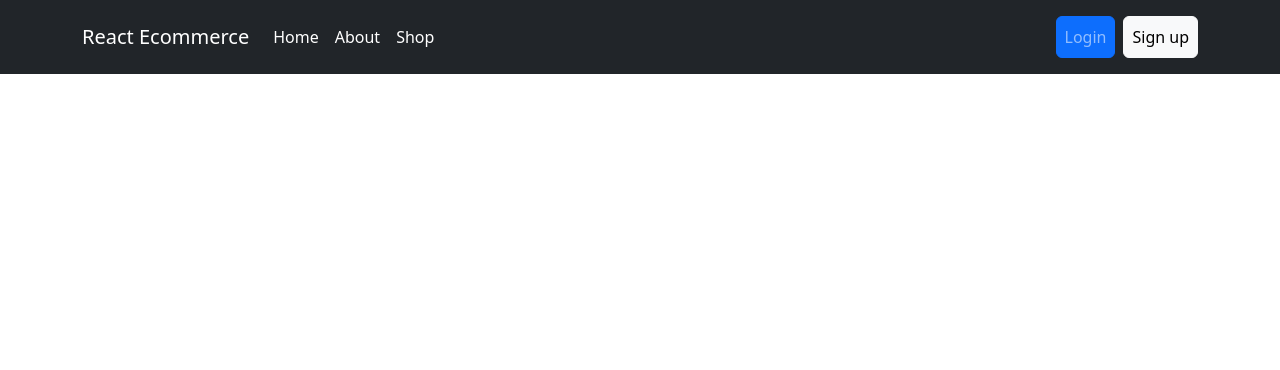
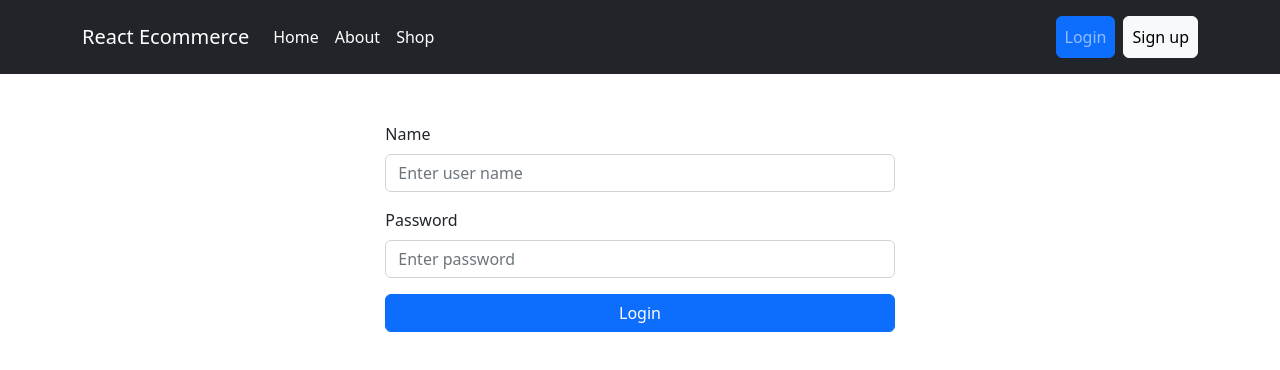
Before and after one commit to tarikwaleed/React-Ecommerce, a React (Create React App) app: page /login in a window 1280 px wide. Shown: the top 370 px of the page. Built offline with nearby package versions, Linux system fonts and the light colour scheme.

Commit message:
setting up login/register forms designs

```diff
--- a/package.json
+++ b/package.json
@@ -11,6 +11,7 @@
     "react": "^18.2.0",
     "react-bootstrap": "^2.7.2",
     "react-dom": "^18.2.0",
+    "react-hook-form": "^7.43.3",
     "react-router-dom": "^6.8.2",
     "react-scripts": "5.0.1",
     "web-vitals": "^2.1.4"
--- a/src/App.js
+++ b/src/App.js
@@ -5,6 +5,8 @@ import About from './components/about/about'
 import Shop from './components/shop/shop';
 import { BrowserRouter, Routes, Route } from "react-router-dom";
 import ProductDetails from './components/product_details/product_details';
+import LoginForm from './components/login_form/login_form';
+import RegistrationForm from './components/registration_form/registration_form';
 
 function App() {
   return (
@@ -19,6 +21,10 @@ function App() {
         </Route>
         <Route exact path='/product' element={< ProductDetails />}>
         </Route>
+        <Route exact path='/login' element={< LoginForm />}>
+        </Route>
+        <Route exact path='/register' element={< RegistrationForm />}>
+        </Route>
       </Routes>
 
     </BrowserRouter>
--- /dev/null
+++ b/src/components/login_form/login_form.jsx
@@ -0,0 +1,43 @@
+import { Form } from "react-router-dom"
+
+const LoginForm = () => {
+    return (
+        <form action="">
+            <div className="col-5 container-fluid my-5">
+                <div className="mb-3 ">
+                    <label htmlFor="user-name-input" className="form-label">
+                        Name
+                    </label>
+                    <input
+                        type="text"
+                        className="form-control"
+                        name="user-name-input"
+                        id=""
+                        aria-describedby="helpId"
+                        placeholder="Enter user name"
+                    />
+                </div>
+                <div className="mb-3 ">
+                    <label htmlFor="user-name-input" className="form-label">
+                        Password
+                    </label>
+                    <input
+                        type="password"
+                        className="form-control"
+                        name="user-name-input"
+                        id=""
+                        aria-describedby="helpId"
+                        placeholder="Enter password"
+                    />
+                </div>
+                <div class="d-grid gap-2">
+                    <button type="button" name="" id="" class="btn btn-primary">Login</button>
+                </div>
+
+            </div>
+
+        </form>
+    )
+}
+
+export default LoginForm
--- a/src/components/navbar/navbar.jsx
+++ b/src/components/navbar/navbar.jsx
@@ -1,9 +1,11 @@
 import Nav from 'react-bootstrap/Nav';
-import { Link } from 'react-router-dom';
+import { Link, useNavigate } from 'react-router-dom';
 import Navbar from 'react-bootstrap/Navbar';
 import Container from 'react-bootstrap/Container'
 
+
 function MyNavbar() {
+    const navigate = useNavigate()
     return (
         <Navbar collapseOnSelect expand="lg" bg="dark" variant="dark" className="p-3">
             <Container>
@@ -31,8 +33,8 @@ function MyNavbar() {
                         </Nav.Link>
                     </Nav>
                     <Nav className="gap-2">
-                        <Nav.Link className="btn btn-primary" href="#">Login</Nav.Link>
-                        <Nav.Link eventKey={2} className="btn btn-light text-black" href="#">
+                        <Nav.Link onClick={() => { navigate('/login') }} className="btn btn-primary" href="#">Login</Nav.Link>
+                        <Nav.Link onClick={() => { navigate('/register') }} eventKey={2} className="btn btn-light text-black" href="#">
                             Sign up
                         </Nav.Link>
                     </Nav>
--- a/src/components/product_details/product_details.jsx
+++ b/src/components/product_details/product_details.jsx
@@ -13,6 +13,7 @@ const ProductDetails = () => {
         fetch(`https://fakestoreapi.com/products/${productId}`)
             .then(res => res.json())
             .then(json => { setProduct(json) })
+
 
 
     }, [])
--- /dev/null
+++ b/src/components/registration_form/registration_form.jsx
@@ -0,0 +1,9 @@
+
+const RegistrationForm = () => {
+    return (
+        <h1>Registration Form</h1>
+
+    )
+}
+
+export default RegistrationForm
```
Also changed, not shown: 1 other file (tests, documents, lock files or other folders).
